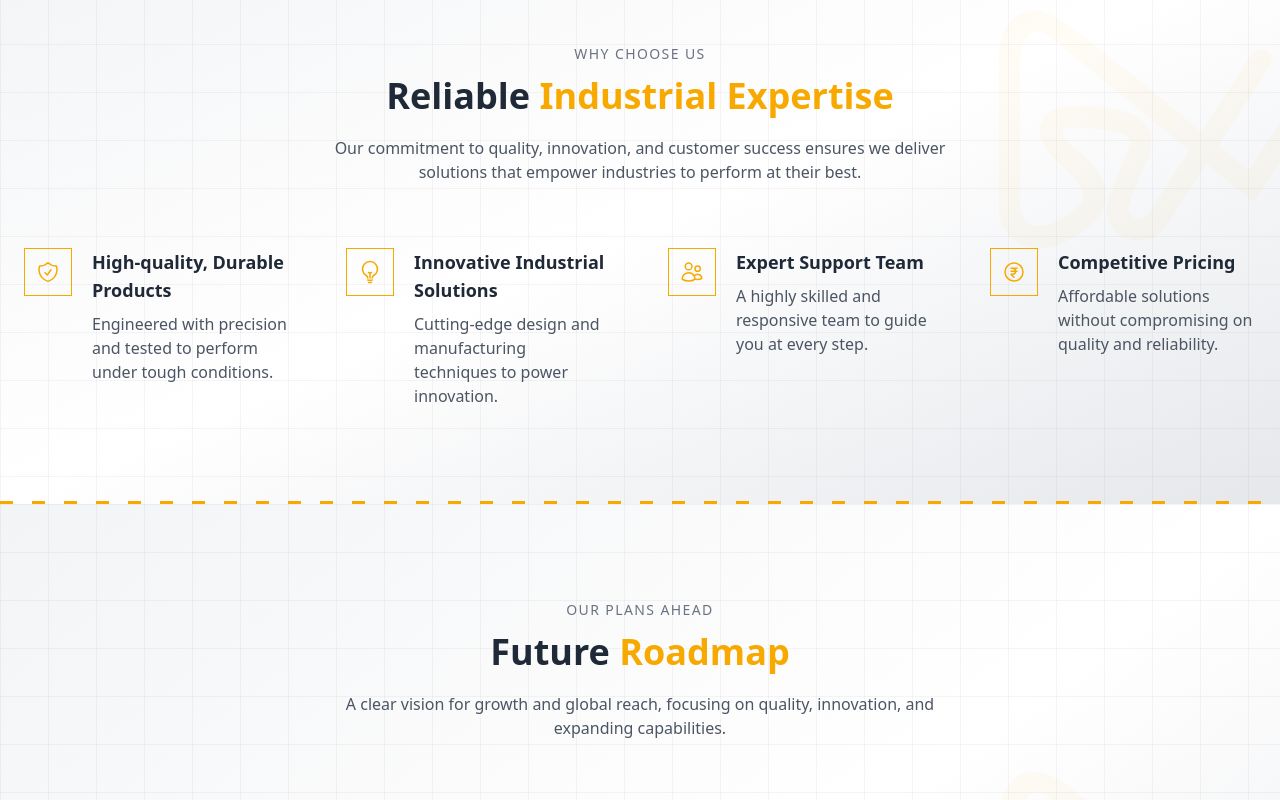
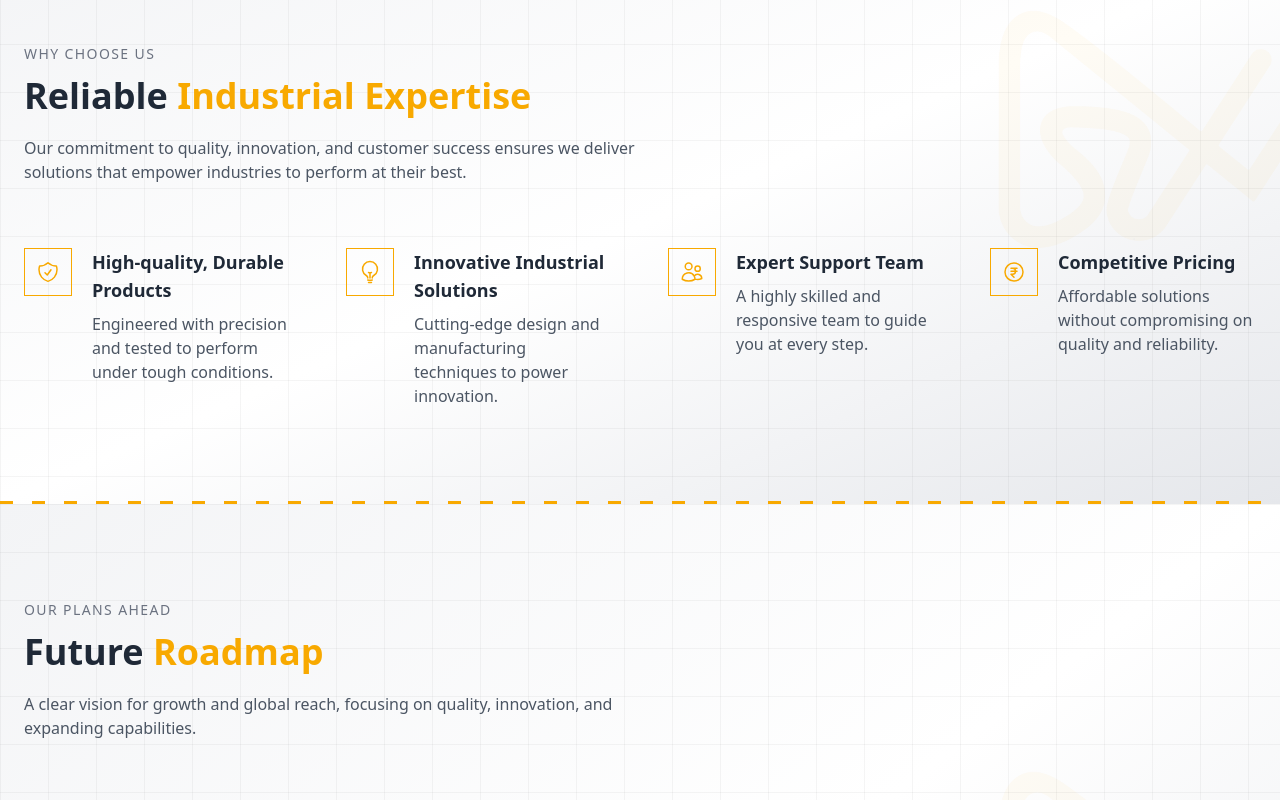
Before and after one commit to MadhuKrishnappa/alega-transmissions, a Next.js app: page / in a window 1280 px wide. Shown: the part 1540-2340 px from the top of the page. Built offline with nearby package versions, Linux system fonts and the light colour scheme.

Commit message:
align the page content

```diff
--- a/app/component/future-roadmap.tsx
+++ b/app/component/future-roadmap.tsx
@@ -46,7 +46,7 @@ export default function FutureRoadmap() {
           whileInView={{ opacity: 1, y: 0 }}
           viewport={{ once: true }}
           transition={{ duration: 0.6 }}
-          className="max-w-3xl mb-16 text-center mx-auto"
+          className="max-w-3xl mb-16"
         >
           <p className="text-sm uppercase tracking-widest text-gray-500 mb-3">
             Our Plans Ahead
@@ -54,7 +54,7 @@ export default function FutureRoadmap() {
           <h2 className="text-3xl md:text-4xl font-bold text-gray-800 leading-tight">
             Future <span className="text-[#F8A900]">Roadmap</span>
           </h2>
-          <p className="mt-5 text-gray-600 max-w-2xl mx-auto">
+          <p className="mt-5 text-gray-600 max-w-2xl">
             A clear vision for growth and global reach, focusing on quality, innovation, and expanding capabilities.
           </p>
         </motion.div>
--- a/app/component/industury-we-serve.tsx
+++ b/app/component/industury-we-serve.tsx
@@ -71,7 +71,7 @@ export default function IndustriesWeServe() {
           whileInView={{ opacity: 1, y: 0 }}
           viewport={{ once: true }}
           transition={{ duration: 0.6 }}
-          className="max-w-3xl mb-16 text-center mx-auto"
+          className="max-w-3xl mb-16"
         >
           <p className="text-sm uppercase tracking-widest text-gray-500 mb-3">
             Industries We Serve
@@ -79,7 +79,7 @@ export default function IndustriesWeServe() {
           <h2 className="text-3xl md:text-4xl font-bold text-gray-800 leading-tight">
             Serving <span className="text-[#F8A900]">Every Industry</span>
           </h2>
-          <p className="mt-5 text-gray-600 max-w-2xl mx-auto">
+         <p className="mt-5 text-gray-600 max-w-2xl">
             Our precision coupling solutions cater to diverse industrial
             applications, ensuring reliability, high performance, and seamless
             integration into demanding operational environments.
--- a/app/component/why-choose-us.tsx
+++ b/app/component/why-choose-us.tsx
@@ -48,7 +48,7 @@ export default function WhyChooseUs() {
           whileInView={{ opacity: 1, y: 0 }}
           viewport={{ once: true }}
           transition={{ duration: 0.6 }}
-          className="max-w-3xl mb-16 text-center mx-auto"
+          className="max-w-3xl mb-16"
         >
           <p className="text-sm uppercase tracking-widest text-gray-500 mb-3">
             Why Choose Us
@@ -56,7 +56,7 @@ export default function WhyChooseUs() {
           <h2 className="text-3xl md:text-4xl font-bold text-gray-800 leading-tight">
             Reliable <span className="text-[#F8A900]">Industrial Expertise</span>
           </h2>
-          <p className="mt-5 text-gray-600 max-w-2xl mx-auto">
+         <p className="mt-5 text-gray-600 max-w-2xl">
             Our commitment to quality, innovation, and customer success ensures we deliver solutions
             that empower industries to perform at their best.
           </p>
```
Also changed, not shown: tsconfig.json (+14 -5 lines).
